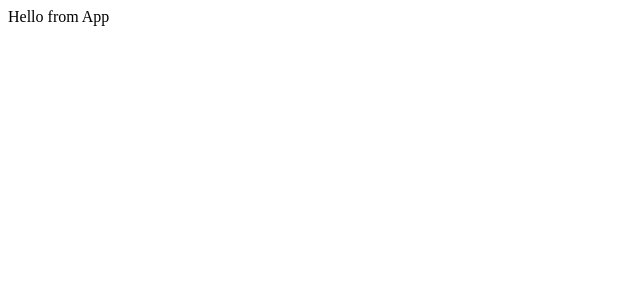
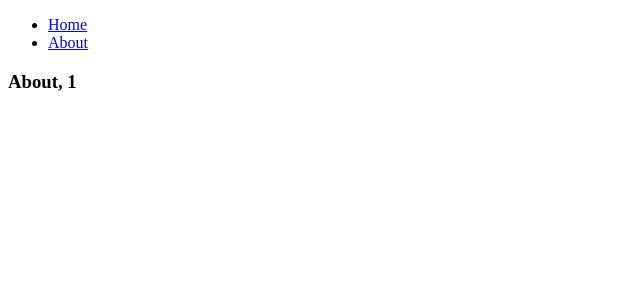
Before and after one commit to shichao/react-boilerplate, a React app: page /about/1 in a window 1280 px wide. Shown: the top 300 px of the page, without its empty margins (0-640 px from the left). Built offline with nearby package versions, Linux system fonts and the light colour scheme.

Commit message:
basic router

```diff
--- /dev/null
+++ b/src/app.tsx
@@ -0,0 +1,26 @@
+import * as React from 'react';
+import { BrowserRouter as Router, Switch, Route, Link } from 'react-router-dom';
+import { About } from './routes';
+
+const App = () => {
+  return (
+    <Router>
+      <div>
+        <ul>
+          <li>
+            <Link to="/">Home</Link>
+          </li>
+          <li>
+            <Link to="/about/1">About</Link>
+          </li>
+        </ul>
+      </div>
+      <Switch>
+        <Route path="/about/:id" children={<About />} />
+        <Route path="*" children={<About />} />
+      </Switch>
+    </Router>
+  );
+};
+
+export default App;
--- /dev/null
+++ b/src/routes/About.tsx
@@ -0,0 +1,20 @@
+import * as React from 'react';
+import {
+  BrowserRouter as Router,
+  Switch,
+  Route,
+  Link,
+  useParams,
+} from 'react-router-dom';
+
+const About = () => {
+  let { id } = useParams();
+
+  return (
+    <div>
+      <h3>About, {id}</h3>
+    </div>
+  );
+};
+
+export default About;
--- /dev/null
+++ b/src/routes/index.tsx
@@ -0,0 +1,3 @@
+import About from './About';
+
+export { About };
```
Also changed, not shown: src/index.tsx (+5 -3 lines).
